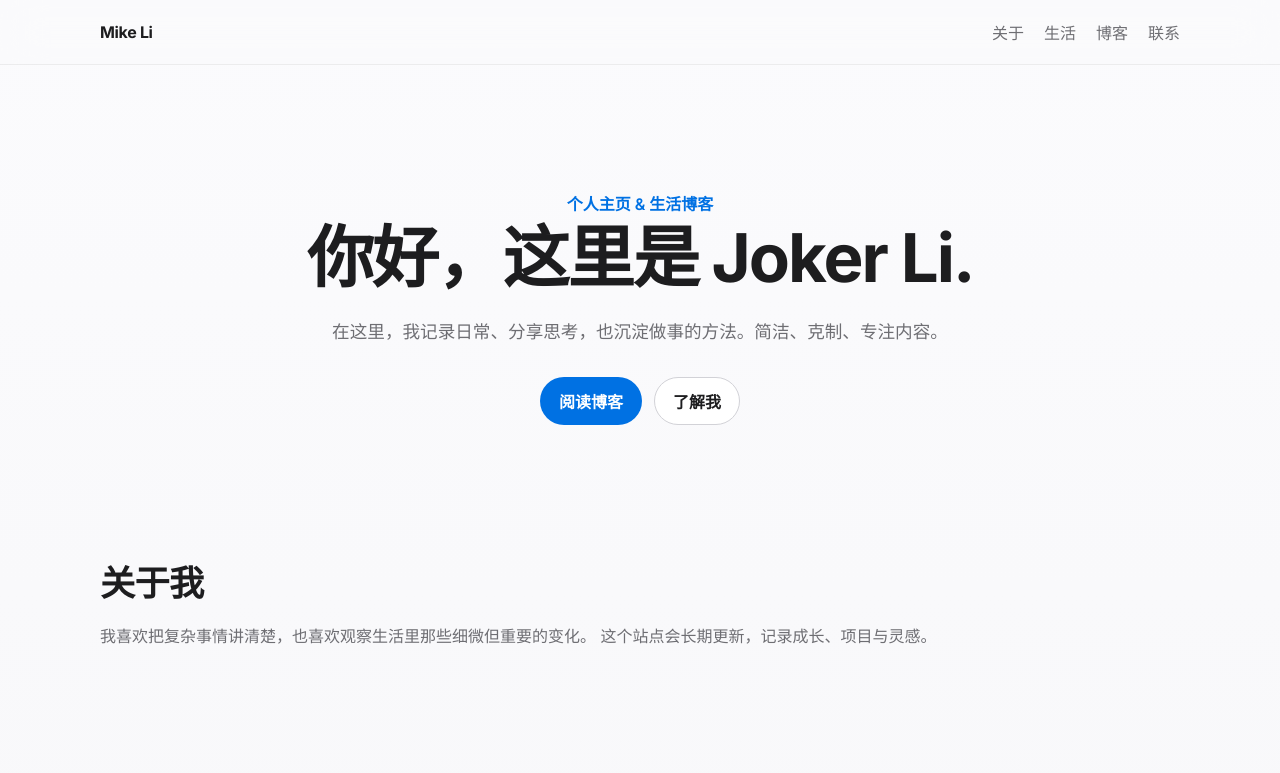
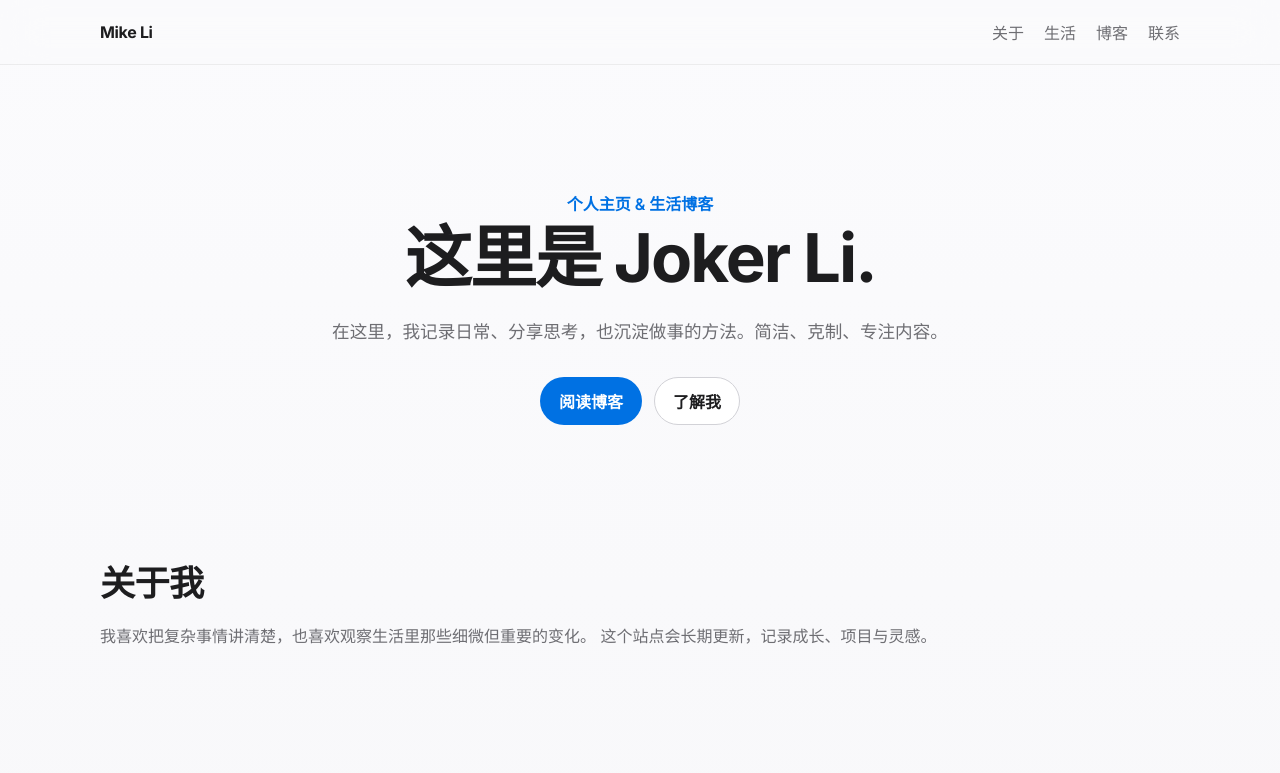
Before and after one commit to ElonMikeLi/my-website, a plain HTML site: page index.html in a window 1280 px wide. Shown: the top 773 px of the page. Drawn offline with Linux system fonts and the light colour scheme.

Commit message:
Update index.html

```diff
--- a/index.html
+++ b/index.html
@@ -33,7 +33,7 @@
     <main id="top">
       <section class="hero container">
         <p class="eyebrow">个人主页 & 生活博客</p>
-        <h1>你好，这里是 Joker Li.</h1>
+        <h1>这里是 Joker Li.</h1>
         <p class="hero-desc">
           在这里，我记录日常、分享思考，也沉淀做事的方法。简洁、克制、专注内容。
         </p>
```
